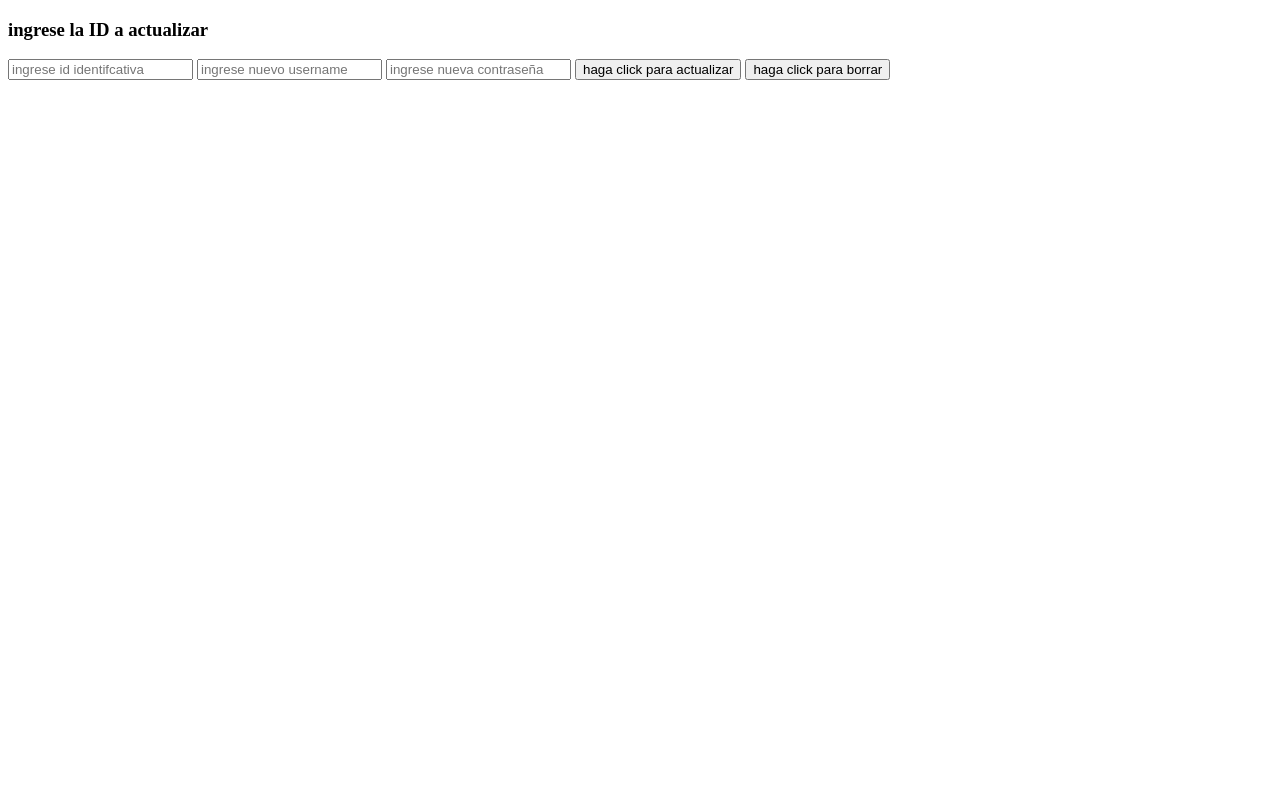
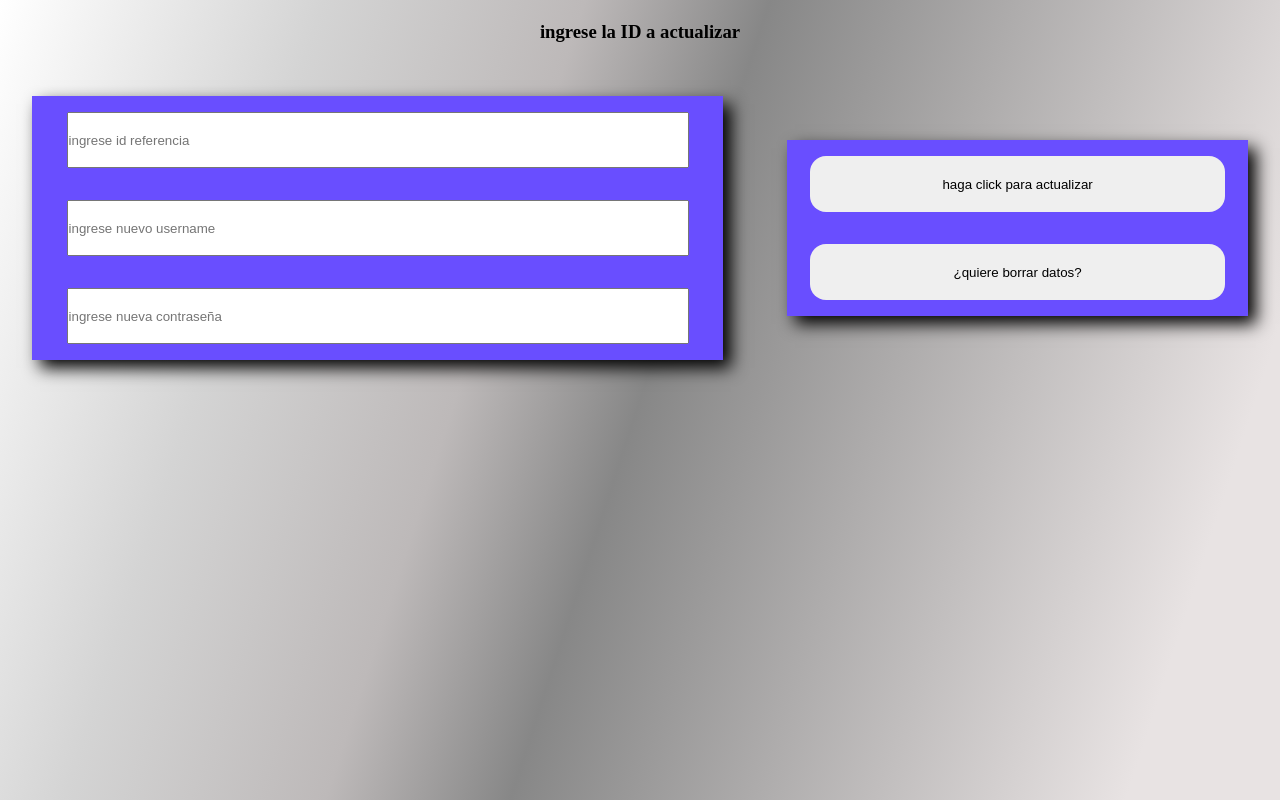
Before and after one commit to Windtheking/flaskapp, a Flask app: page /recibir/actualizar_y_borrar in a window 1280 px wide. Run offline with Flask 3, Linux system fonts and the light colour scheme.

Commit message:
estetica, aun no actua 2

```diff
--- /dev/null
+++ b/static/css/actua.css
@@ -0,0 +1,120 @@
+*{
+    padding: 0%;
+    margin: 0%;
+    box-sizing: border-box;
+    /* display: flex; */
+}
+
+
+body{
+    background: #e8e3e3;
+    background: linear-gradient(288deg, rgba(232, 227, 227, 1) 10%, rgba(135, 135, 135, 1) 50%, rgba(189, 185, 185, 1) 62%, rgba(212, 212, 212, 1) 79%, rgba(255, 255, 255, 1) 100%, rgba(255, 255, 255, 1) 100%);
+    background-repeat: no-repeat;
+    height: 100vh;
+}
+
+
+.tituloh3{
+    justify-items: center;
+    align-content: center;
+    width: 100%;
+    height: 8vh;
+}
+
+/* .formulario{
+    width: 100%;
+    height: 40vh;
+    flex-direction: row;
+} */
+
+.cont_form{
+    display: flex;
+    justify-content:space-between ;
+    align-items: center;
+    justify-content: center;
+    align-self: center;
+}
+
+.inputs{
+    display: flex;
+    flex-direction: column;
+    justify-content: center;
+    align-items: center;
+    align-self: center;
+    width: 60%;
+    height: 100%;
+    margin: 4vh;
+    background-color: #694eff;
+    box-shadow: 1vh 1vh 2vh;
+}
+
+.input1{
+    display: flex;
+    margin: 2vh;
+    height: 7vh;
+    width: 90%;
+    justify-content: center;
+    align-items: center;
+}
+
+.input2{
+    display: flex;
+    margin: 2vh;
+    height: 7vh;
+    width: 90%;
+    justify-content: center;
+    align-items: center;
+}
+
+.input3{
+    display: flex;
+    margin: 2vh;
+    height: 7vh;
+    width: 90%;
+    justify-content: center;
+    align-items: center;
+}
+
+.buttons{
+    display: inline-flex;
+    justify-content: space-around;
+    flex-direction: column;
+    justify-content: center;
+    align-items: center;
+    align-self: center;
+    width: 40%;
+    height: 100%;
+    margin: 4vh;
+    background-color: #694eff;
+    box-shadow: 1vh 1vh 2vh;
+}
+
+.buton1{
+    display: flex;
+    margin: 2vh;
+    height: 7vh;
+    width: 90%;
+    justify-content: center;
+    align-items: center;
+    border: transparent;
+    border-radius:2vh ;
+}
+
+.buton2{
+    display: flex;
+    margin: 2vh;
+    height: 7vh;
+    width: 90%;
+    justify-content: center;
+    align-items: center;
+    border: transparent;
+    border-radius:2vh ;
+}
+
+.buton1:hover{
+    background-color: rgb(255, 148, 255) ;
+}
+
+.buton2:hover{
+    background-color: rgb(255, 148, 255);
+}
--- /dev/null
+++ b/static/js/javaapp(formulario).js
@@ -0,0 +1 @@
+let
--- /dev/null
+++ b/static/js/javaapp(guardado) copy.js
@@ -0,0 +1,6 @@
+let sound = new Audio("../static/imagenes/sonidos/notification.mp3");
+
+
+document.addEventListener("DOMContentLoaded",function(){
+    sound.play();
+});
--- a/templates/actualizardatos.html
+++ b/templates/actualizardatos.html
@@ -3,17 +3,24 @@
 <head>
     <meta charset="UTF-8">
     <meta name="viewport" content="width=device-width, initial-scale=1.0">
+    <link rel="stylesheet" href="../static/css/actua.css">
     <title>Document</title>
 </head>
 <body>
-    <form action="/pagina_principal" method="POST">
-        <h3>ingrese la ID a actualizar</h3>
-        <input type="text" name="identificacion" placeholder="ingrese id identifcativa">
-        <input type="text" name="nombre" placeholder="ingrese nuevo username">
-        <input type="text" name="contrasen" placeholder="ingrese nueva contraseña" >
-        <button type= "submit" name="action" value="update">haga click para actualizar</button>
-        <button type= "submit" name="action" value="delete">haga click para borrar
+    <div class="tituloh3"><h3>ingrese la ID a actualizar</h3></div>
+    <form class="formulario" action="/pagina_principal" method="POST">
+        <div class="cont_form">
+            <div class="inputs">
+                <input class="input1" type="text" name="identificacion" placeholder="ingrese id referencia">
+                <input class="input2" type="text" name="nombre" placeholder="ingrese nuevo username">
+                <input class="input3" type="text" name="contrasen" placeholder="ingrese nueva contraseña" >
+            </div>
+            <div class="buttons">
+                <button class="buton1" type= "submit" name="action" value="update">haga click para actualizar</button>
+                <button class="buton2" type= "submit" name="action" value="delete">¿quiere borrar datos?
+            </div>
+        </div>
+    </form>
 
-    </form>
 </body>
 </html>
--- a/templates/formulario.html
+++ b/templates/formulario.html
@@ -15,8 +15,8 @@
     <form action="/recibir" method="POST">
         <input class="nombre" type="text" name="nombre" placeholder="Tu nombre" id="">
         <input class="pass" type="password" name="contrasen" placeholder="Tu contraseña" id="">
-        <button id="referenciacentral" class="elboton" name="action" value="create">insertar
-        <button id="referencia1" class="elboton" name="action" value="read">leer
+        <button id="referenciacentral" class="elboton" name="action" value="create"><b>Insertar</b> <i class="fa-solid fa-file-import"></i>
+        <button id="referencia1" class="elboton" name="action" value="read"><b>Ver datos</b> <i class="fa-solid fa-database"></i>
         <button id="referencia2" class="elboton" name="action" value="update"><b>¿Desea actualizar datos?</b> <i class="fa-solid fa-pen-nib"></i>
         <button id="referencia3" class="elboton" name="action" value="delete"><b>¿Desea eliminar datos?</b> <i class="fa-solid fa-trash-can"></i>
     </form>
--- a/templates/guardado exitosamente.html
+++ b/templates/guardado exitosamente.html
@@ -13,4 +13,5 @@
         </form>
     </div>
 </body>
+<script src="../static/js/javaapp(guardado) copy.js"></script>
 </html>
```
Also changed, not shown: static/css/estilosapp.css (+4 -3 lines), static/js/javaapp.js (deleted), 4 other files.
